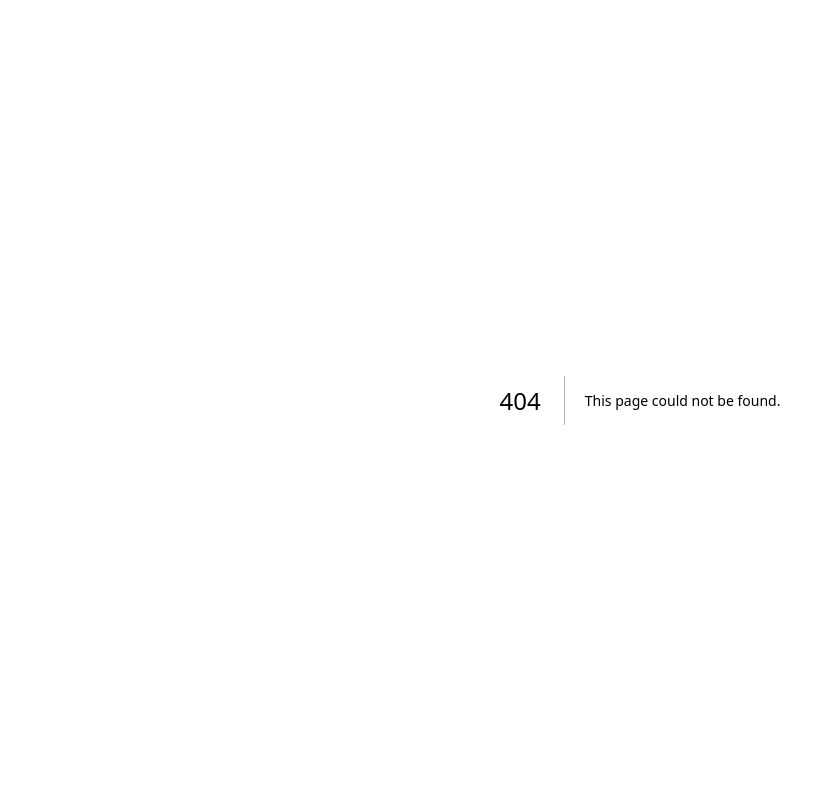
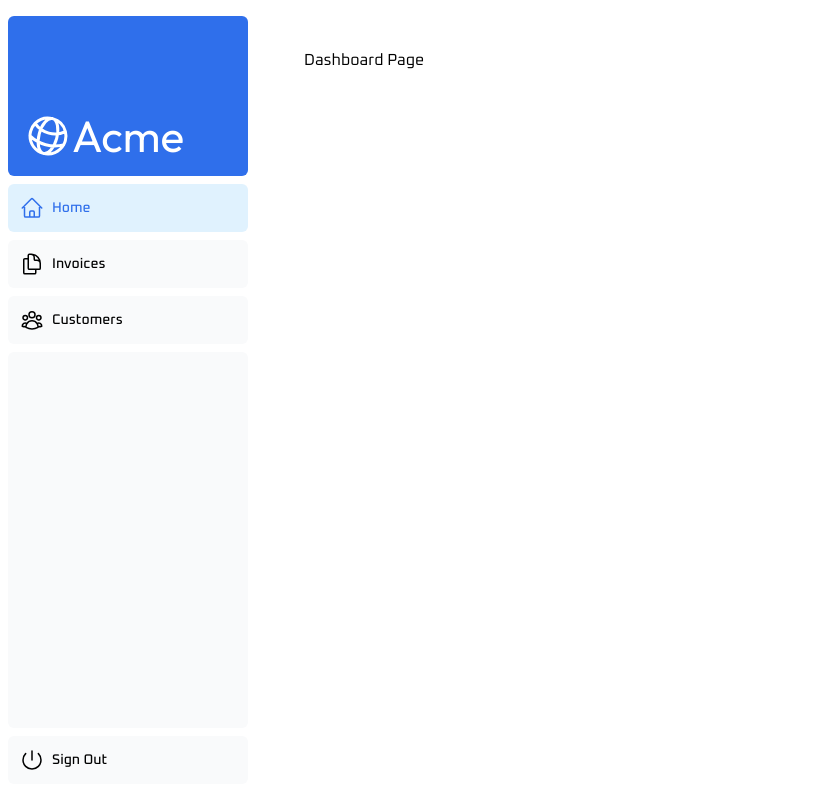
Before and after one commit to sul-devs/nextjs-dashboard, a Next.js app: page /dashboard in a window 1280 px wide. Before the commit this address had no page. Shown: the whole page, without its empty margins (0-835 px from the left). Built offline with nearby package versions, Linux system fonts and the light colour scheme.

Commit message:
First commit.

```diff
--- /dev/null
+++ b/app/dashboard/customers/page.tsx
@@ -0,0 +1,3 @@
+export default function Page() {
+  return <p>Customers Page</p>;
+}
--- /dev/null
+++ b/app/dashboard/invoices/page.tsx
@@ -0,0 +1,3 @@
+export default function Page() {
+  return <p>Invoices Page</p>;
+}
--- /dev/null
+++ b/app/dashboard/layout.tsx
@@ -0,0 +1,12 @@
+import SideNav from "@/app/ui/dashboard/sidenav";
+
+export default function Layout({ children }: { children: React.ReactNode }) {
+  return (
+    <div className="flex h-screen flex-col md:flex-row md:overflow-hidden">
+      <div className="w-full flex-none md:w-64">
+        <SideNav />
+      </div>
+      <div className="flex-grow p-6 md:overflow-y-auto md:p-12">{children}</div>
+    </div>
+  );
+}
--- /dev/null
+++ b/app/dashboard/page.tsx
@@ -0,0 +1,3 @@
+export default function Page() {
+  return <p>Dashboard Page</p>;
+}
--- a/app/layout.tsx
+++ b/app/layout.tsx
@@ -1,3 +1,6 @@
+import "@/app/ui/global.css";
+import { oxanium } from "@/app/ui/fonts";
+
 export default function RootLayout({
   children,
 }: {
@@ -5,7 +8,7 @@
 }) {
   return (
     <html lang="en">
-      <body>{children}</body>
+      <body className={`${oxanium.className} antialiased`}>{children}</body>
     </html>
   );
 }
--- a/app/page.tsx
+++ b/app/page.tsx
@@ -1,6 +1,8 @@
-import AcmeLogo from '@/app/ui/acme-logo';
-import { ArrowRightIcon } from '@heroicons/react/24/outline';
-import Link from 'next/link';
+import AcmeLogo from "@/app/ui/acme-logo";
+import { ArrowRightIcon } from "@heroicons/react/24/outline";
+import Link from "next/link";
+import { outfit } from "./ui/fonts";
+import Image from "next/image";
 
 export default function Page() {
   return (
@@ -10,8 +12,11 @@
       </div>
       <div className="mt-4 flex grow flex-col gap-4 md:flex-row">
         <div className="flex flex-col justify-center gap-6 rounded-lg bg-gray-50 px-6 py-10 md:w-2/5 md:px-20">
-          <p className={`text-xl text-gray-800 md:text-3xl md:leading-normal`}>
-            <strong>Welcome to Acme.</strong> This is the example for the{' '}
+          <div className="relative w-0 h-0 border-l-[15px] border-r-[15px] border-b-[26px] border-l-transparent border-r-transparent border-b-black" />
+          <p
+            className={`text-xl text-gray-800 md:text-3xl md:leading-normal ${outfit.className}`}
+          >
+            <strong>Welcome to Acme.</strong> This is the example for the{" "}
             <a href="https://nextjs.org/learn/" className="text-blue-500">
               Next.js Learn Course
             </a>
@@ -26,6 +31,21 @@
         </div>
         <div className="flex items-center justify-center p-6 md:w-3/5 md:px-28 md:py-12">
           {/* Add Hero Images Here */}
+          <Image
+            src="/hero-desktop.png"
+            width={1000}
+            height={760}
+            className="hidden md:block"
+            alt="Screenshots of the dashboard project showing desktop version"
+          />
+          {/* Mobile Hero Image */}
+          <Image
+            src="/hero-mobile.png"
+            width={560}
+            height={620}
+            className="md:hidden"
+            alt="Hero."
+          />
         </div>
       </div>
     </main>
--- a/app/ui/acme-logo.tsx
+++ b/app/ui/acme-logo.tsx
@@ -1,10 +1,10 @@
-import { GlobeAltIcon } from '@heroicons/react/24/outline';
-import { lusitana } from '@/app/ui/fonts';
+import { GlobeAltIcon } from "@heroicons/react/24/outline";
+import { outfit } from "@/app/ui/fonts";
 
 export default function AcmeLogo() {
   return (
     <div
-      className={`${lusitana.className} flex flex-row items-center leading-none text-white`}
+      className={`${outfit.className} flex flex-row items-center leading-none text-white`}
     >
       <GlobeAltIcon className="h-12 w-12 rotate-[15deg]" />
       <p className="text-[44px]">Acme</p>
--- a/app/ui/dashboard/nav-links.tsx
+++ b/app/ui/dashboard/nav-links.tsx
@@ -1,35 +1,46 @@
+"use client";
+
 import {
   UserGroupIcon,
   HomeIcon,
   DocumentDuplicateIcon,
-} from '@heroicons/react/24/outline';
+} from "@heroicons/react/24/outline";
+import Link from "next/link";
+import { usePathname } from "next/navigation";
+import clsx from "clsx";
 
 // Map of links to display in the side navigation.
 // Depending on the size of the application, this would be stored in a database.
 const links = [
-  { name: 'Home', href: '/dashboard', icon: HomeIcon },
+  { name: "Home", href: "/dashboard", icon: HomeIcon },
   {
-    name: 'Invoices',
-    href: '/dashboard/invoices',
+    name: "Invoices",
+    href: "/dashboard/invoices",
     icon: DocumentDuplicateIcon,
   },
-  { name: 'Customers', href: '/dashboard/customers', icon: UserGroupIcon },
+  { name: "Customers", href: "/dashboard/customers", icon: UserGroupIcon },
 ];
 
 export default function NavLinks() {
   return (
     <>
       {links.map((link) => {
+        const pathname = usePathname();
         const LinkIcon = link.icon;
         return (
-          <a
+          <Link
             key={link.name}
             href={link.href}
-            className="flex h-[48px] grow items-center justify-center gap-2 rounded-md bg-gray-50 p-3 text-sm font-medium hover:bg-sky-100 hover:text-blue-600 md:flex-none md:justify-start md:p-2 md:px-3"
+            className={clsx(
+              "flex h-[48px] grow items-center justify-center gap-2 rounded-md bg-gray-50 p-3 text-sm font-medium hover:bg-sky-100 hover:text-blue-600 md:flex-none md:justify-start md:p-2 md:px-3",
+              {
+                "bg-sky-100 text-blue-600": pathname === link.href,
+              }
+            )}
           >
             <LinkIcon className="w-6" />
             <p className="hidden md:block">{link.name}</p>
-          </a>
+          </Link>
         );
       })}
     </>
--- /dev/null
+++ b/app/ui/fonts.ts
@@ -0,0 +1,5 @@
+import { Oxanium } from "next/font/google";
+import { Outfit } from "next/font/google";
+
+export const oxanium = Oxanium({ subsets: ["latin"] });
+export const outfit = Outfit({ subsets: ["latin"] });
--- a/app/ui/login-form.tsx
+++ b/app/ui/login-form.tsx
@@ -1,17 +1,17 @@
-import { lusitana } from '@/app/ui/fonts';
+import { outfit } from "@/app/ui/fonts";
 import {
   AtSymbolIcon,
   KeyIcon,
   ExclamationCircleIcon,
-} from '@heroicons/react/24/outline';
-import { ArrowRightIcon } from '@heroicons/react/20/solid';
-import { Button } from './button';
+} from "@heroicons/react/24/outline";
+import { ArrowRightIcon } from "@heroicons/react/20/solid";
+import { Button } from "./button";
 
 export default function LoginForm() {
   return (
     <form className="space-y-3">
       <div className="flex-1 rounded-lg bg-gray-50 px-6 pb-4 pt-8">
-        <h1 className={`${lusitana.className} mb-3 text-2xl`}>
+        <h1 className={`${outfit.className} mb-3 text-2xl`}>
           Please log in to continue.
         </h1>
         <div className="w-full">
```
